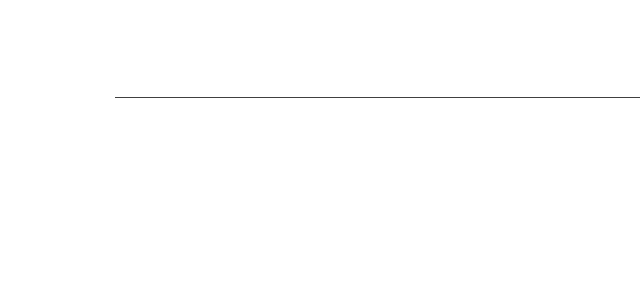
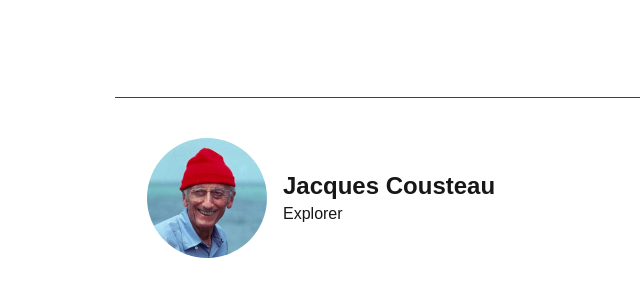
Before and after one commit to Robyn-c/nextjs-around-full, a Next.js app: page / in a window 1280 px wide. Shown: the top 300 px of the page, without its empty margins (13-653 px from the left). Built offline with nearby package versions, Linux system fonts and the light colour scheme.

Commit message:
feat: basic profile name and picture skeleton

```diff
--- /dev/null
+++ b/src/app/(home)/components/ProfileSettings.tsx
@@ -0,0 +1,19 @@
+import Image from "next/image";
+
+function ProfileSettings() {
+  return (
+    <section className="pt-10 px-8 m-auto">
+      <figure className="flex gap-4 items-center">
+        <Image src="/profile-pic.jpg" alt="Image depicting explorer Jacques Cousteau" width={120} height={120}
+        className="max-w-1/4 rounded-full"
+        />
+        <hgroup className="items-center">
+          <h1 className="text-2xl font-semibold">Jacques Cousteau</h1>
+          <p className="text-md">Explorer</p>
+        </hgroup>
+      </figure>
+    </section>
+  );
+}
+
+export default ProfileSettings;
--- a/src/app/(home)/layout.tsx
+++ b/src/app/(home)/layout.tsx
@@ -1,4 +1,5 @@
 import NavegationBar from "@/app/(home)/components/NavegationBar"
+import ProfileSettings from "./components/ProfileSettings"
 
 export default function HomeLayout (
   {children,
@@ -7,9 +8,10 @@ export default function HomeLayout (
 }>) {
   return (
     <>
-      <header>
+      <header >
         <NavegationBar/>
-
+        {/* Account placeholder */}
+        <ProfileSettings/>
       </header>
       {children}
 
```
Also changed, not shown: public/profile-pic.jpg (added).
